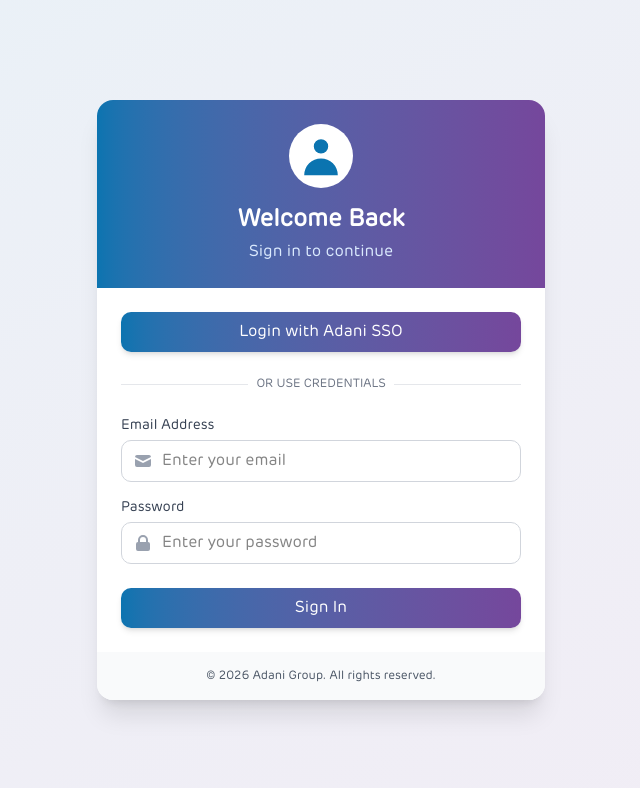
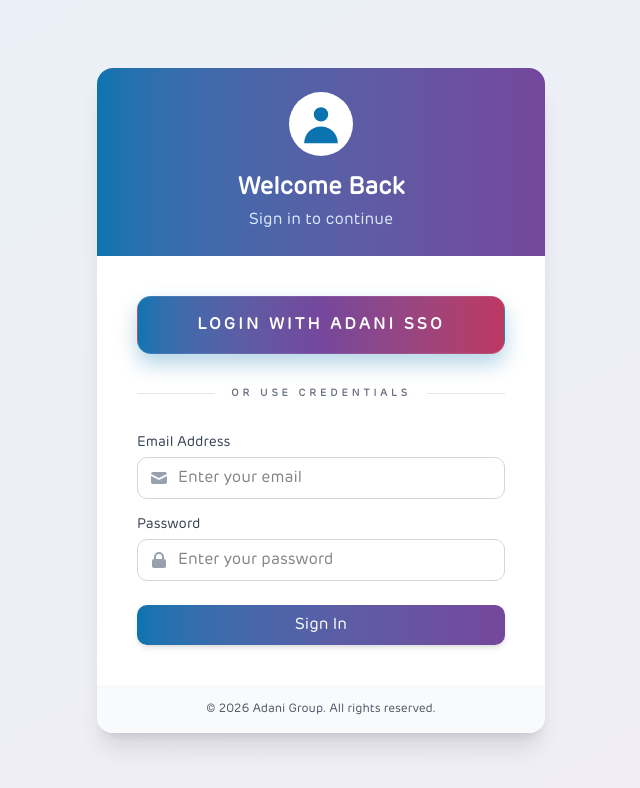
Before and after one commit to PraveenGunja-dev/Execution_Tracker_Prod, a React (Vite) app in the folder frontend/: page /login in a window 1280 px wide. Shown: the top 788 px of the page, without its empty margins (319-959 px from the left). Built offline with nearby package versions, Linux system fonts and the light colour scheme; no server answers.

Commit message:
Final cleanup of LoginPage SSO UI and error handling

```diff
--- a/frontend/src/components/LoginPage.tsx
+++ b/frontend/src/components/LoginPage.tsx
@@ -65,12 +65,12 @@
           </p>
         </div>
 
-        <div className="p-6">
+        <div className="p-10">
           {/* Error Message */}
           {error && (
-            <div className="mb-4 p-3 bg-[#BD3861]/10 text-[#BD3861] rounded-lg text-sm border border-[#BD3861]/20">
+            <div className="mb-6 p-4 bg-[#BD3861]/10 text-[#BD3861] rounded-xl text-xs border border-[#BD3861]/20 font-bold uppercase tracking-widest">
               <div className="flex items-center">
-                <svg xmlns="http://www.w3.org/2000/svg" className="h-5 w-5 mr-2" viewBox="0 0 20 20" fill="currentColor">
+                <svg xmlns="http://www.w3.org/2000/svg" className="h-5 w-5 mr-3" viewBox="0 0 20 20" fill="currentColor">
                   <path fillRule="evenodd" d="M18 10a8 8 0 11-16 0 8 8 0 0116 0zm-7 4a1 1 0 11-2 0 1 1 0 012 0zm-1-9a1 1 0 00-1 1v4a1 1 0 102 0V6a1 1 0 00-1-1z" clipRule="evenodd" />
                 </svg>
                 {error}
@@ -78,20 +78,20 @@
             </div>
           )}
 
-          {/* SSO Login Button */}
+          {/* SSO Login Button (The single primary action) */}
           <button
             onClick={() => window.location.href = `${API_BASE}/api/sso/login`}
-            className="w-full mb-6 py-2 bg-linear-to-r from-[#0B74B0] to-[#75479C] text-white rounded-lg font-medium transition duration-300 ease-in-out transform hover:scale-[1.02] flex items-center justify-center shadow-md"
+            className="w-full mb-8 py-4 bg-linear-to-r from-[#0B74B0] via-[#75479C] to-[#BD3861] text-white rounded-xl font-black uppercase tracking-[0.2em] transition-all duration-300 ease-in-out transform hover:scale-[1.02] flex items-center justify-center shadow-[0_10px_20px_rgba(11,116,176,0.3)] border border-white/10"
           >
             Login with Adani SSO
           </button>
 
-          <div className="relative mb-6">
+          <div className="relative mb-8">
             <div className="absolute inset-0 flex items-center">
               <div className="w-full border-t border-gray-200 dark:border-gray-700"></div>
             </div>
-            <div className="relative flex justify-center text-xs uppercase">
-              <span className="px-2 bg-white dark:bg-gray-800 text-gray-500">or use credentials</span>
+            <div className="relative flex justify-center text-[10px] uppercase tracking-[0.4em]">
+              <span className="px-4 bg-white dark:bg-gray-800 text-gray-500 font-bold">or use credentials</span>
             </div>
           </div>
 
```
